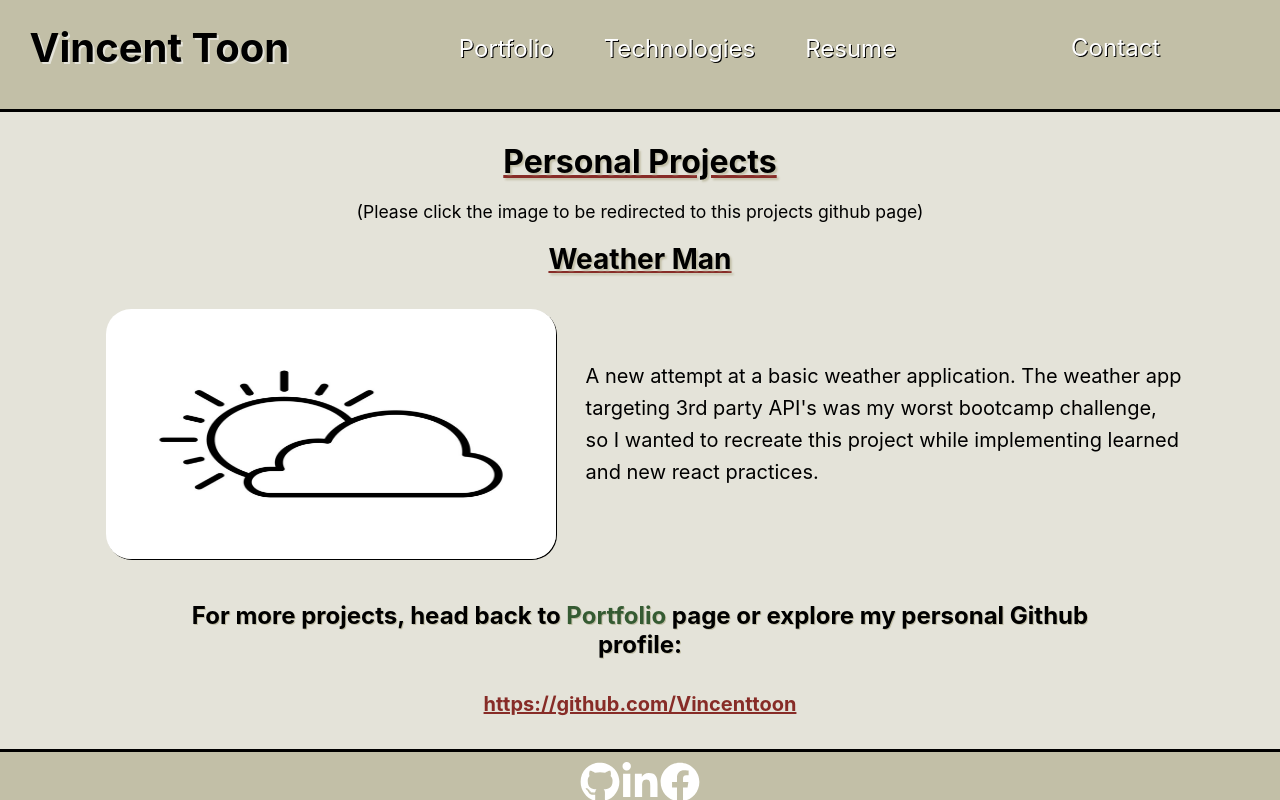
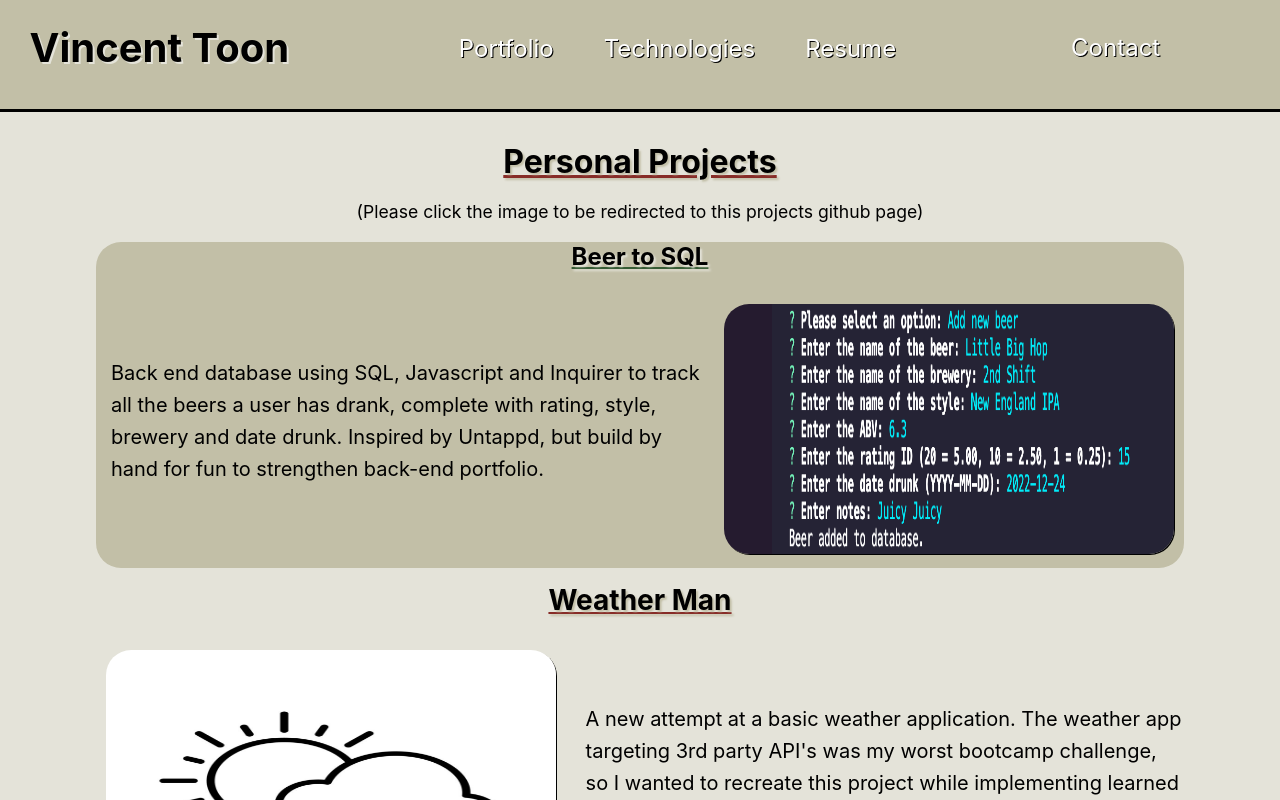
Before and after one commit to Vincenttoon/vincent-toon-portfolio, a React (Create React App) app: page /personal-projects in a window 1280 px wide. Shown: the top 800 px of the page. Built offline with nearby package versions, Linux system fonts and the light colour scheme.

Commit message:
portfolio updated with tech & beer2sql

```diff
--- a/src/components/Featured_Projects/index.js
+++ b/src/components/Featured_Projects/index.js
@@ -1,9 +1,10 @@
 import React from "react";
-import { Link } from 'react-router-dom';
+import { Link } from "react-router-dom";
 
-import breweryFinderImg from "../../assets/portfolio_img/post-search.png";
+import breweryFinderImg from "../../assets/portfolio_img/post-search.jpg";
 import liveWireImg from "../../assets/portfolio_img/Live_Wire_Homepage.jpg";
 import employeeTrackerImg from "../../assets/portfolio_img/command-line-action.jpg";
+import beerPromptImg from "../../assets/portfolio_img/inquirer-function.jpg";
 
 const Featured = () => {
   return (
@@ -34,7 +35,34 @@ const Featured = () => {
       </div>
 
       <div className="flex-column project-cont-2">
-        <h4 className="f-proj-title-2">Find Your Brew</h4>
+        <h4 className="f-proj-title-2">Beer to SQL</h4>
+        <div className="flex-row justify-space-around proj-info-cont">
+          <p className="f-proj-desc">
+            Back end database using SQL, Javascript and Inquirer to track all
+            the beers a user has drank, complete with rating, style, brewery and
+            date drunk. Inspired by Untappd, but build by hand for fun to
+            strengthen back-end portfolio.
+          </p>
+          <img
+            src={beerPromptImg}
+            className="port-img"
+            alt="beer mug vector"
+          />
+        </div>
+        <div className="link-container flex-row justify-space-around">
+          <h5 className="proj-link-text-2">
+            <a href="https://drive.google.com/file/d/1qeD1Cma5xSUzwdU-0ontWt0Rh8wPD5UT/view">
+              Video Demonstration
+            </a>
+          </h5>
+          <h5 className="proj-link-text-2">
+            <a href="https://github.com/Vincenttoon/beer_to_sql">Github</a>
+          </h5>
+        </div>
+      </div>
+
+      <div className="flex-column project-cont-1">
+        <h4 className="f-proj-title">Find Your Brew</h4>
         <div className="flex-row justify-space-around proj-info-cont">
           <p className="f-proj-desc">
             Wash U Project 1. Javascript application using 2 third party api's
@@ -60,8 +88,8 @@ const Featured = () => {
         </div>
       </div>
 
-      <div className="flex-column project-cont-1">
-        <h4 className="f-proj-title">Employee Tracker</h4>
+      <div className="flex-column project-cont-2">
+        <h4 className="f-proj-title-2">Employee Tracker</h4>
         <div className="flex-row justify-space-around proj-info-cont-2">
           <img
             src={employeeTrackerImg}
@@ -76,10 +104,14 @@ const Featured = () => {
         </div>
         <div className="link-container flex-row justify-space-around">
           <h5 className="proj-link-text">
-            <a href="https://drive.google.com/file/d/1QJjaNJ6SWj9D_mGSDWqYwiamMNUx2Do6/view">Video Demonstration</a>
+            <a href="https://drive.google.com/file/d/1QJjaNJ6SWj9D_mGSDWqYwiamMNUx2Do6/view">
+              Video Demonstration
+            </a>
           </h5>
           <h5 className="proj-link-text">
-            <a href="https://github.com/Vincenttoon/employee-tracker-extraordinaire">Github</a>
+            <a href="https://github.com/Vincenttoon/employee-tracker-extraordinaire">
+              Github
+            </a>
           </h5>
         </div>
       </div>
@@ -87,9 +119,16 @@ const Featured = () => {
       <div className="more-info-cont">
         <p className="more-info-head">
           {" "}
-          For more projects, head to my <Link className="text-link" to="/portfolio"> Portfolio </Link> page or explore my personal <a className="text-link" href="https://github.com/Vincenttoon">
-          Github
-        </a> profile:
+          For more projects, head to my{" "}
+          <Link className="text-link" to="/portfolio">
+            {" "}
+            Portfolio{" "}
+          </Link>{" "}
+          page or explore my personal{" "}
+          <a className="text-link" href="https://github.com/Vincenttoon">
+            Github
+          </a>{" "}
+          profile:
         </p>
       </div>
     </div>
--- a/src/components/Personal_Projects/index.js
+++ b/src/components/Personal_Projects/index.js
@@ -1,22 +1,47 @@
 import React from "react";
-import { Link } from 'react-router-dom';
+import { Link } from "react-router-dom";
 
 import weatherImg from "../../assets/personal_proj_img/weather-icon.jpg";
+import beerPromptImg from "../../assets/portfolio_img/inquirer-function.jpg";
 
 const Personal = () => {
   return (
     <div className="individ-container">
       <h2 className="featured-title">Personal Projects</h2>
-      <p className="info-for-link"> (Please click the image to be redirected to this projects github page)</p>
+      <p className="info-for-link">
+        {" "}
+        (Please click the image to be redirected to this projects github page)
+      </p>
+
+      <div className="flex-column project-cont-2">
+        <h4 className="f-proj-title-2">Beer to SQL</h4>
+        <div className="flex-row justify-space-around proj-info-cont">
+          <p className="f-proj-desc">
+            Back end database using SQL, Javascript and Inquirer to track all
+            the beers a user has drank, complete with rating, style, brewery and
+            date drunk. Inspired by Untappd, but build by hand for fun to
+            strengthen back-end portfolio.
+          </p>
+          <a href="https://github.com/Vincenttoon/beer_to_sql">
+            <img
+              src={beerPromptImg}
+              className="port-img"
+              alt="beer mug vector"
+            />
+          </a>
+        </div>
+      </div>
 
       <div className="flex-column project-cont-1">
         <h3 className="f-proj-title">Weather Man</h3>
         <div className="justify-space-around proj-info-cont-2">
-          <img
-            src={weatherImg}
-            className="port-img mb-img-adj"
-            alt="Sun and cloud"
-          />
+          <a href="https://github.com/Vincenttoon/weatherman-react">
+            <img
+              src={weatherImg}
+              className="port-img mb-img-adj"
+              alt="Sun and cloud"
+            />
+          </a>
           <p className="f-proj-desc mt-5">
             A new attempt at a basic weather application. The weather app
             targeting 3rd party API's was my worst bootcamp challenge, so I
@@ -29,7 +54,12 @@ const Personal = () => {
       <div className="more-info-cont">
         <h4 className="more-info-head">
           {" "}
-          For more projects, head back to <Link className="text-link" to="/portfolio"> Portfolio </Link> page or explore my personal Github profile:
+          For more projects, head back to{" "}
+          <Link className="text-link" to="/portfolio">
+            {" "}
+            Portfolio{" "}
+          </Link>{" "}
+          page or explore my personal Github profile:
         </h4>
         <a href="https://github.com/Vincenttoon">
           <h5 className="more-info-link">https://github.com/Vincenttoon</h5>
--- a/src/pages/Technologies/index.js
+++ b/src/pages/Technologies/index.js
@@ -29,7 +29,7 @@ const Technologies = () => {
       <div className="tech-cont">
         <div className="card-cont">
           <div className="tech-card">
-            <h4 className="tech-head">Primary Practices:</h4>
+            <h4 className="tech-head">MERN Stack:</h4>
             <div className="language-cont">
               <ul className="ul-class">
                 <li className="tech-logo">
@@ -53,13 +53,13 @@ const Technologies = () => {
                 <li className="tech-logo">
                   <BsBook fontSize={"3em"} />
                 </li>
+                <li>Python</li>
                 <li>SQL</li>
                 <li>NoSQL</li>
                 <li>Sequelize</li>
                 <li>Webpack</li>
-                <li>Insomnia</li>
                 <li>NPM</li>
-                <li>Bootstrap</li>
+                <li>Inquirer</li>
               </ul>
             </div>
           </div>
@@ -77,6 +77,8 @@ const Technologies = () => {
                 <li>MVC</li>
                 <li>PWA's</li>
                 <li>Lighthouse</li>
+                <li>Insomnia</li>
+                <li>Workbench</li>
               </ul>
             </div>
           </div>
@@ -88,11 +90,11 @@ const Technologies = () => {
                 <li className="tech-logo">
                   <FaPaintBrush fontSize={"3em"} />
                 </li>
+                <li>Tailwind</li>
+                <li>Sass</li>
                 <li>Bootstrap</li>
                 <li>Bulma</li>
                 <li>AntD</li>
-                <li>Tailwind</li>
-                <li>Sass</li>
               </ul>
             </div>
           </div>
```
Also changed, not shown: src/assets/portfolio_img/inquirer-function.jpg (added), 1 other file (tests, documents, lock files or other folders).
